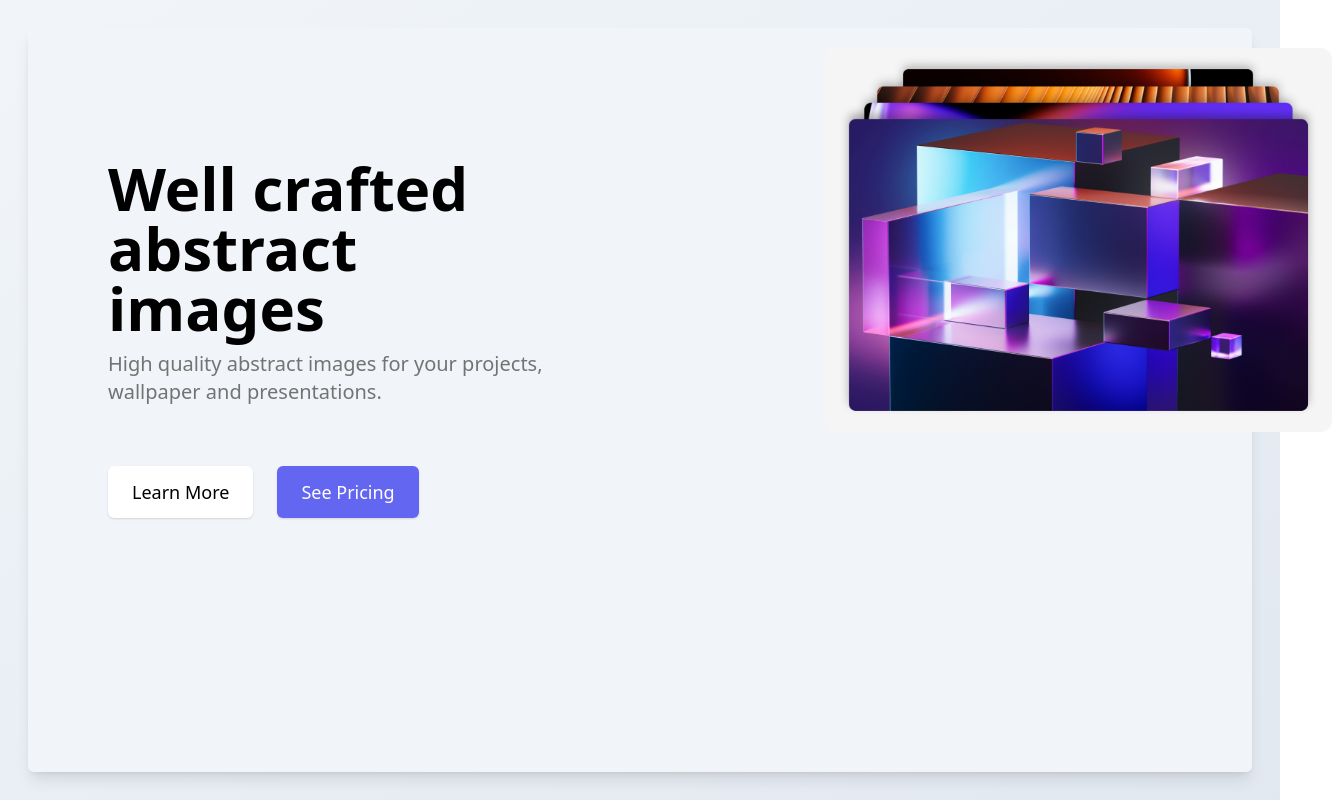
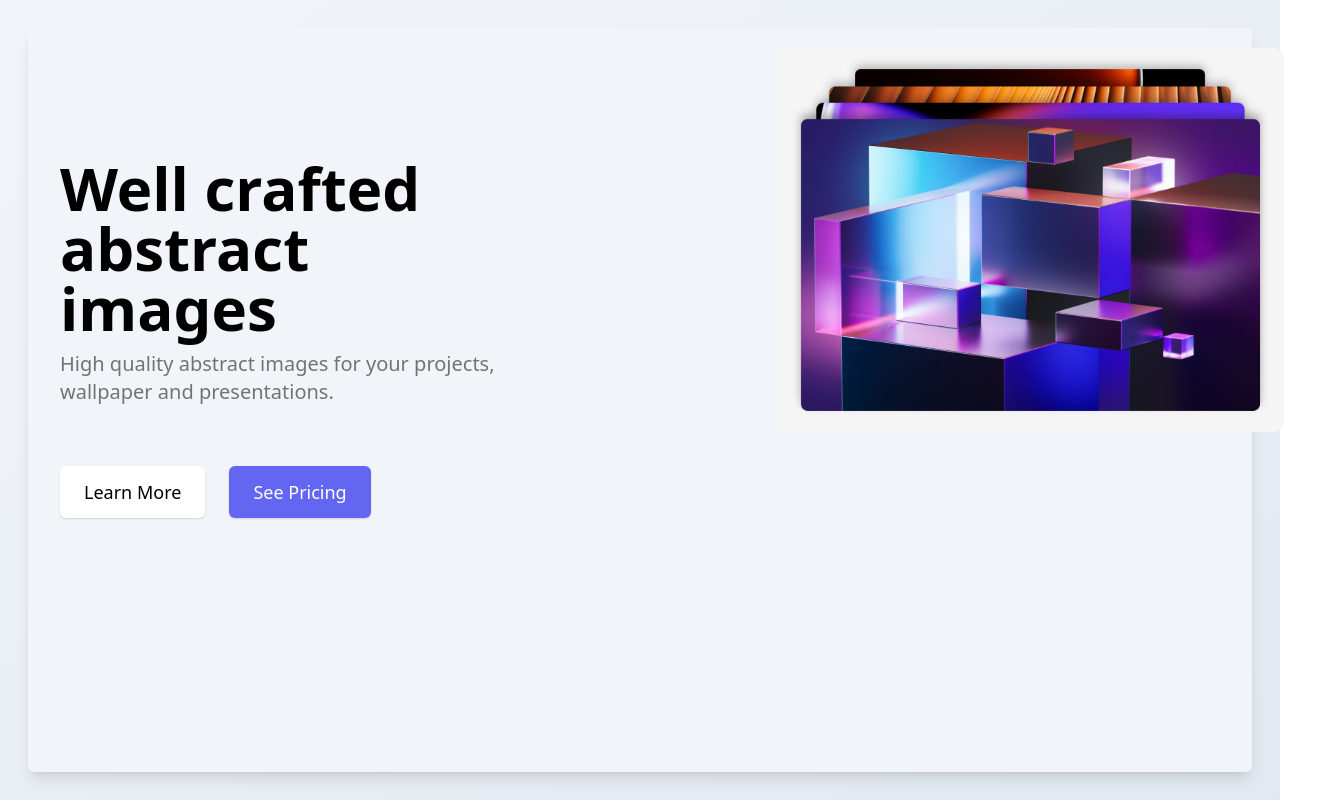
Before and after one commit to alexaraes/GFE-hero-simple, a Next.js app: page / in a window 1280 px wide. Shown: the whole page, 1332 px wide, since content can reach past the window. Built offline with nearby package versions, Linux system fonts and the light colour scheme.

Commit message:
finish desktop styling

```diff
--- a/src/components/HeroPage.tsx
+++ b/src/components/HeroPage.tsx
@@ -1,7 +1,7 @@
 const HeroPage = () => {
     return (
         <div className="rounded-md m-7 bg-slate-100 shadow-lg">
-            <div className="w-full h-full flex flex-col justify-start items-center rounded-md m-8 sm:items-start lg:flex-row lg:justify-center lg:gap-1 lg:mx-20 lg:my-5">
+            <div className="w-full h-full flex flex-col justify-start items-center rounded-md m-8 sm:items-start lg:flex-row lg:justify-center lg:gap-1 lg:my-5">
                 <div className="lg:flex lg:flex-col lg:justify-center lg:h-4/6">
                     <div className="mt-10 sm:mt-20 lg:w-4/6 lg:py-8">
                         <h1 className="font-semibold text-4xl sm:text-5xl lg:text-6xl mb-3">Well crafted abstract images</h1>
```
